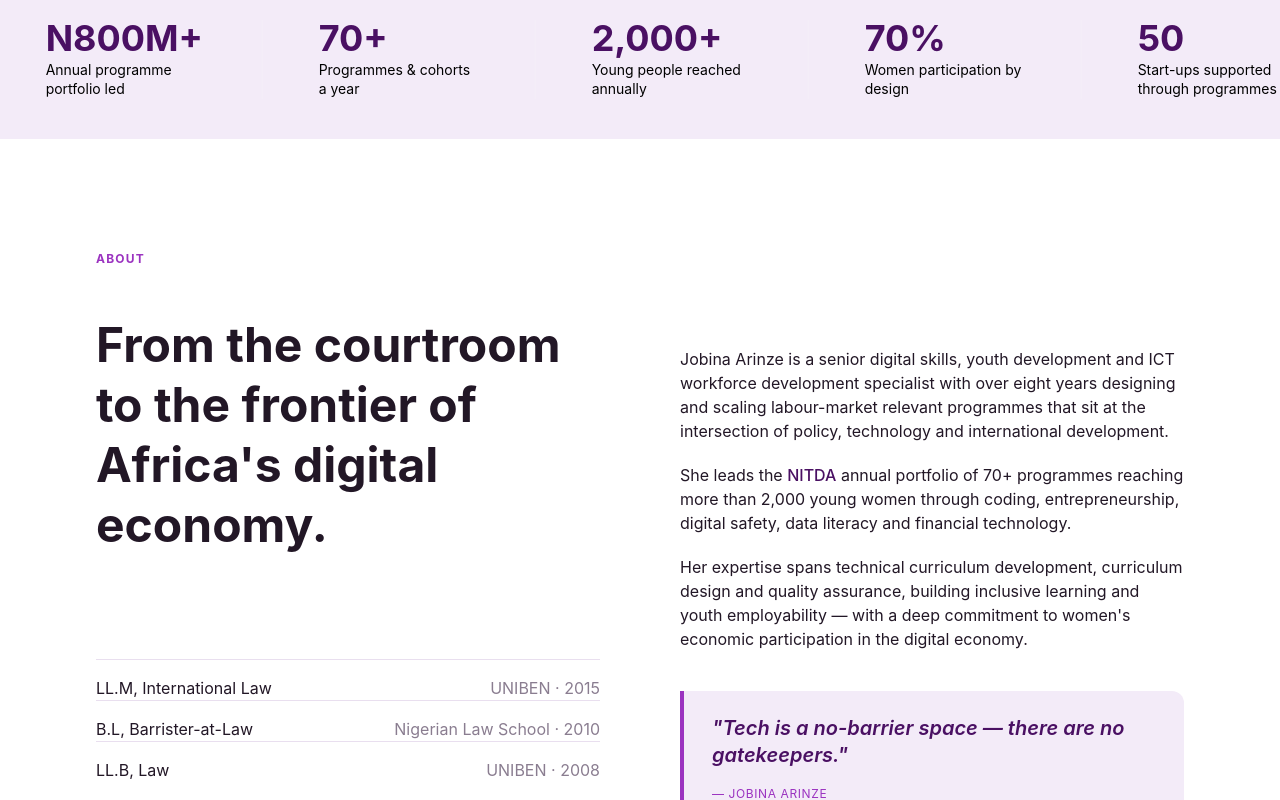
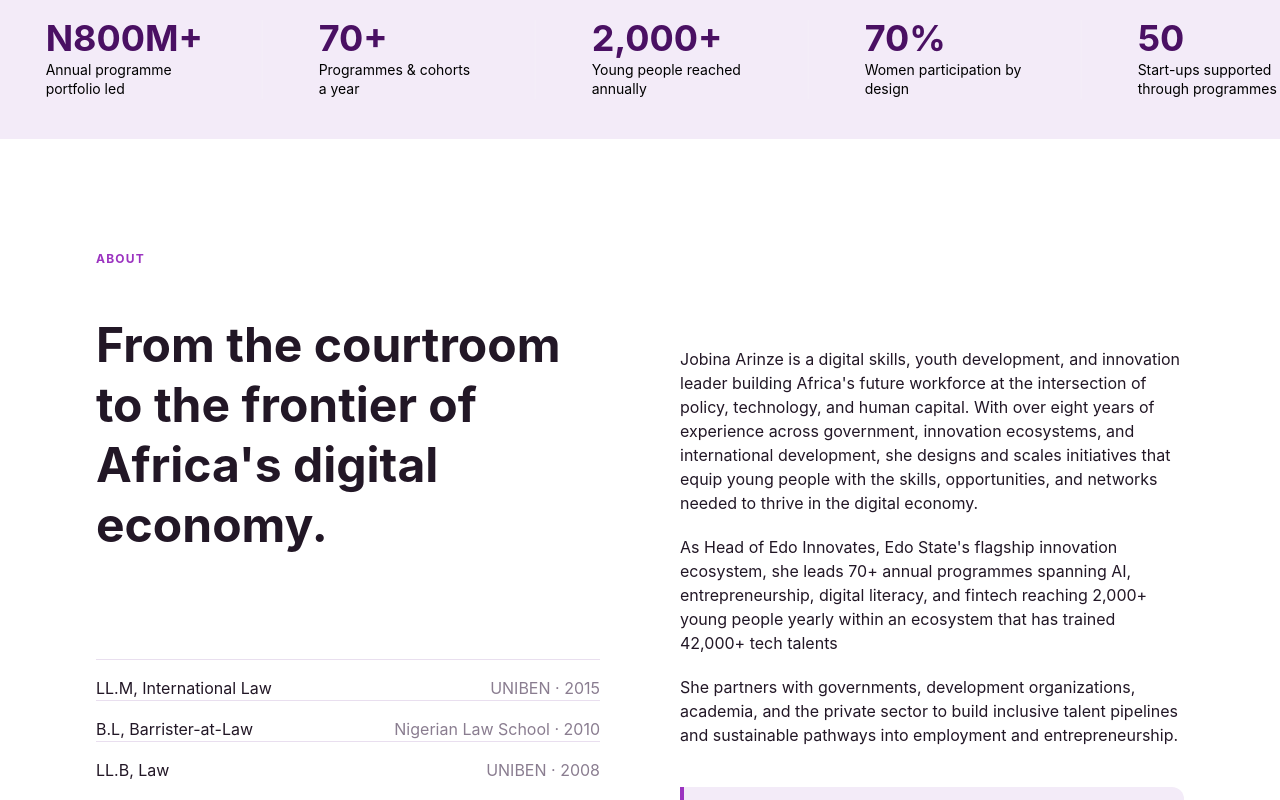
Before and after one commit to FOA-developer/Jobina-Portfolio, a React (Vite) app in the folder frontend/: page / in a window 1280 px wide. Shown: the part 820-1620 px from the top of the page. Built offline with nearby package versions, Linux system fonts and the light colour scheme.

Commit message:
feat: updated About component with enhanced biography and role descriptions for improved clarity and impact

```diff
--- a/frontend/src/components/main/About.jsx
+++ b/frontend/src/components/main/About.jsx
@@ -17,7 +17,7 @@ const About = () => {
   return (
     <section
       id="about"
-      className="py-20 md:py-28 px-6 md:px-16 lg:px-24 bg-white"
+      className="pt-20 md:pt-28 mb-20 px-6 md:px-16 lg:px-24 bg-white"
     >
       {/* ── Section label ── */}
       <p
@@ -57,21 +57,11 @@ const About = () => {
             style={{ color: 'var(--color-text-muted)' }}
           >
             <p>
-              Jobina Arinze is a senior digital skills, youth development and ICT workforce
-              development specialist with over eight years designing and scaling labour-market
-              relevant programmes that sit at the intersection of policy, technology and
-              international development.
-            </p>
+             Jobina Arinze is a digital skills, youth development, and innovation leader building Africa's future workforce at the intersection of policy, technology, and human capital. With over eight years of experience across government, innovation ecosystems, and international development, she designs and scales initiatives that equip young people with the skills, opportunities, and networks needed to thrive in the digital economy.            </p>
             <p>
-              She leads the <strong className="text-text-header font-medium">NITDA</strong> annual portfolio
-              of 70+ programmes reaching more than 2,000 young women through coding, entrepreneurship,
-              digital safety, data literacy and financial technology.
-            </p>
+              As Head of Edo Innovates, Edo State's flagship innovation ecosystem, she leads 70+ annual programmes spanning AI, entrepreneurship, digital literacy, and fintech reaching 2,000+ young people yearly within an ecosystem that has trained 42,000+ tech talents            </p>
             <p>
-              Her expertise spans technical curriculum development, curriculum design and quality
-              assurance, building inclusive learning and youth employability — with a deep
-              commitment to women's economic participation in the digital economy.
-            </p>
+             She partners with governments, development organizations, academia, and the private sector to build inclusive talent pipelines and sustainable pathways into employment and entrepreneurship.            </p>
           </div>
 
           {/* Quote card */}
```
